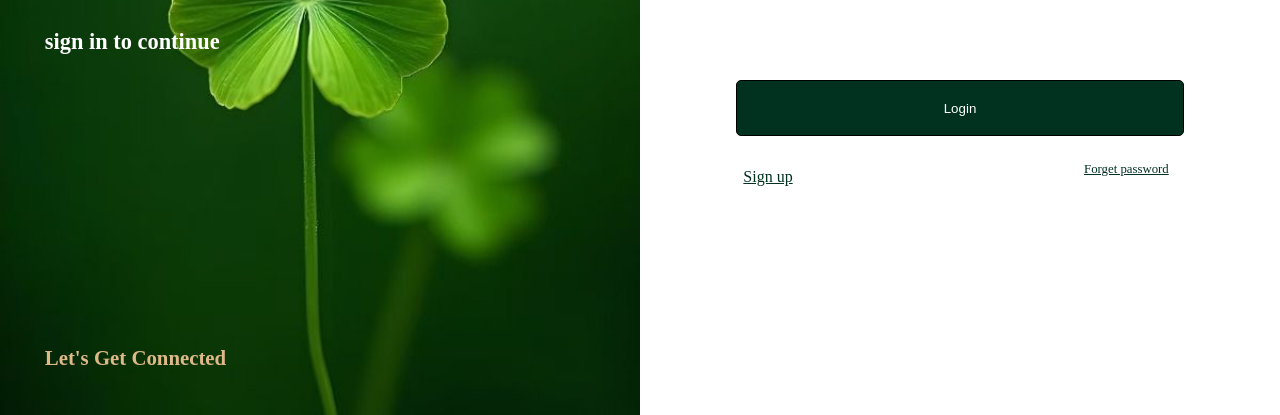
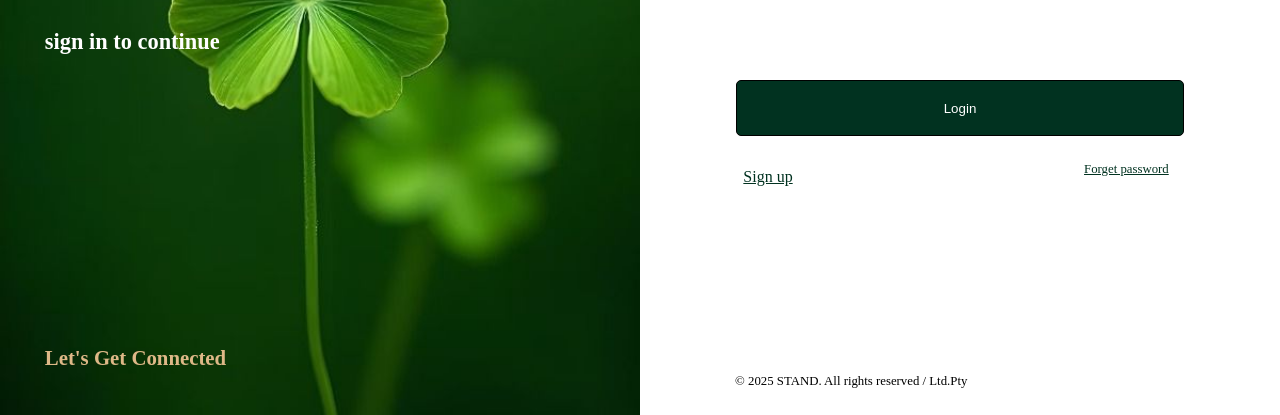
Before and after one commit to standfod/loginresponsive, a plain HTML site: page index.html in a window 1280 px wide. Shown: the part 385-800 px from the top of the page. Drawn offline with Linux system fonts and the light colour scheme.

Commit message:
fixing footer

```diff
--- a/style.css
+++ b/style.css
@@ -338,7 +338,7 @@ section{
 
     .footer{
         position: relative;
-        top: 12%;
+        top: 8%;
         font-size: 80%;
         right: 10%;
     }
@@ -452,7 +452,7 @@ section{
 
    .footer{
     position: relative;
-    top: 13%;
+    top: 9%;
     font-size: 80%;
     right: 18%;
    }
@@ -548,7 +548,7 @@ section{
 
     .footer{
         position: relative;
-        top: 14%;
+        top: 9%;
         right: 17%;
         font-size: 80%;
     }
@@ -659,7 +659,7 @@ section{
 
     .footer{
         position: relative;
-        top: 15%;
+        top: 9%;
         right: 13%;
         font-size: 70%;
     }
@@ -761,7 +761,7 @@ section{
     }
     .footer{
         position: relative;
-        top: 13%;
+        top: 7%;
         right: 8%;
         font-size: 80%;
         font-family: Poppins;
```
